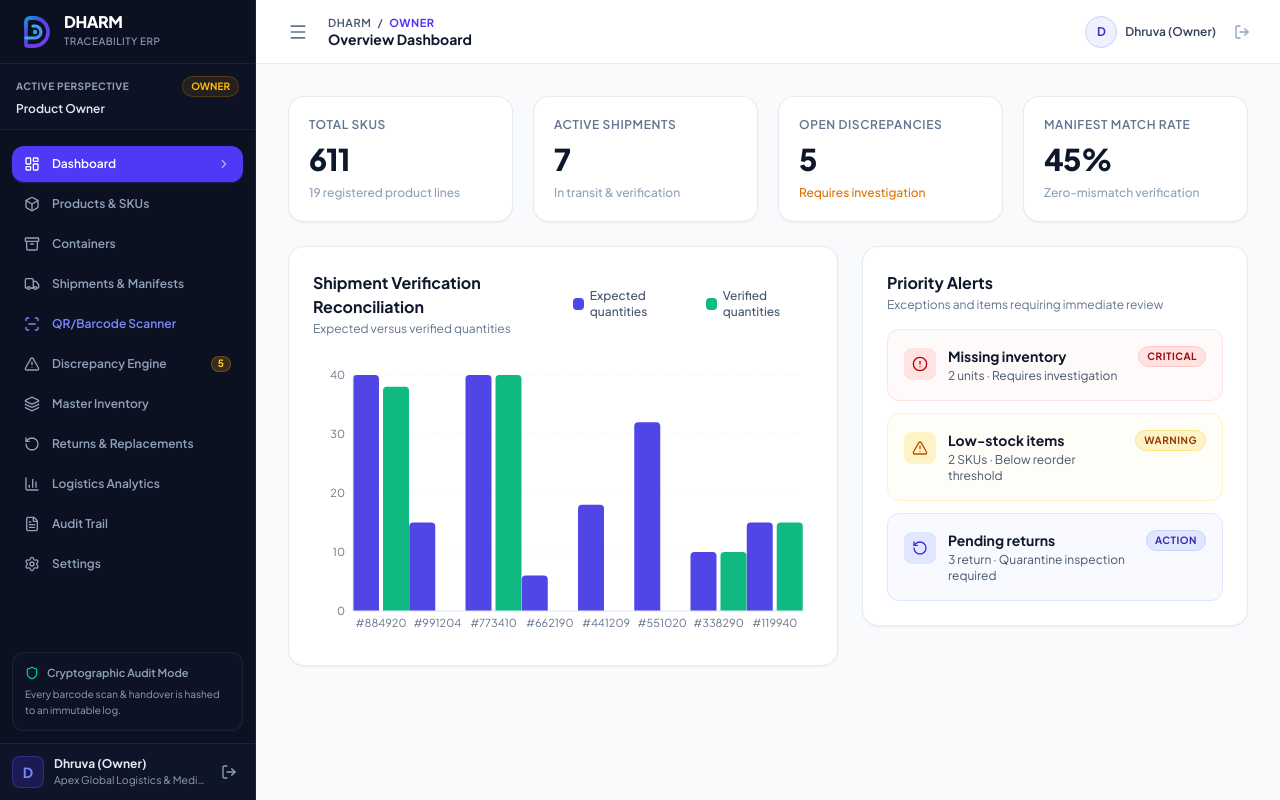
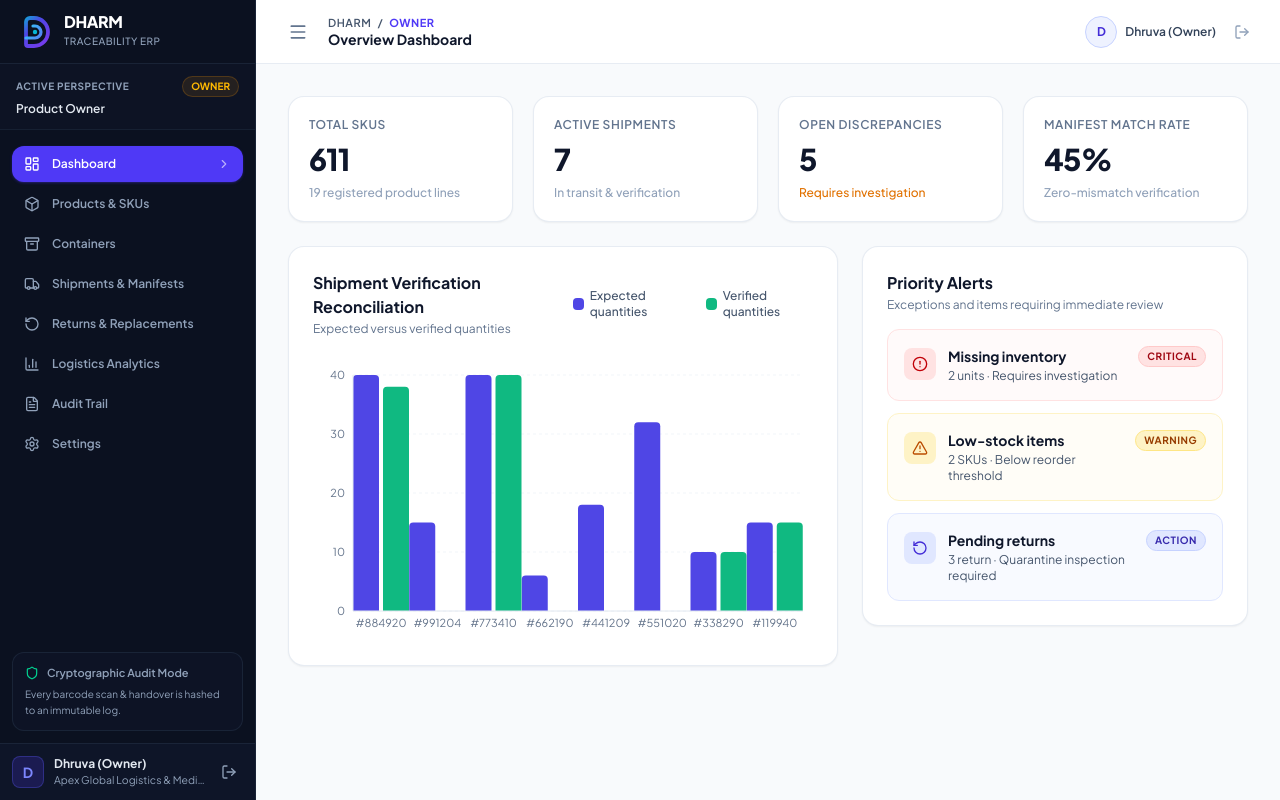
Before and after one commit to Hey-Dhruv-15/DHARM, a React (Vite) app in the folder frontend/: page /unauthorized in a window 1280 px wide. Both pictures are taken after a click on the button "👑 Owner". Built offline with nearby package versions, Linux system fonts and the light colour scheme.

Commit message:
shipment modules

```diff
--- a/frontend/src/components/layout/Sidebar.tsx
+++ b/frontend/src/components/layout/Sidebar.tsx
@@ -47,9 +47,6 @@ export const Sidebar: React.FC<SidebarProps> = ({
         { to: '/owner/products', label: 'Products & SKUs', icon: Box },
         { to: '/owner/containers', label: 'Containers', icon: Archive },
         { to: '/owner/shipments', label: 'Shipments & Manifests', icon: Truck },
-        { to: '/owner/scanner', label: 'QR/Barcode Scanner', icon: ScanLine, highlight: true },
-        { to: '/owner/discrepancies', label: 'Discrepancy Engine', icon: AlertTriangle, badge: openExceptionsCount > 0 ? openExceptionsCount.toString() : undefined },
-        { to: '/owner/inventory', label: 'Master Inventory', icon: Layers },
         { to: '/owner/returns', label: 'Returns & Replacements', icon: RotateCcw },
         { to: '/owner/analytics', label: 'Logistics Analytics', icon: BarChart3 },
         { to: '/owner/audit-log', label: 'Audit Trail', icon: FileText },
```
